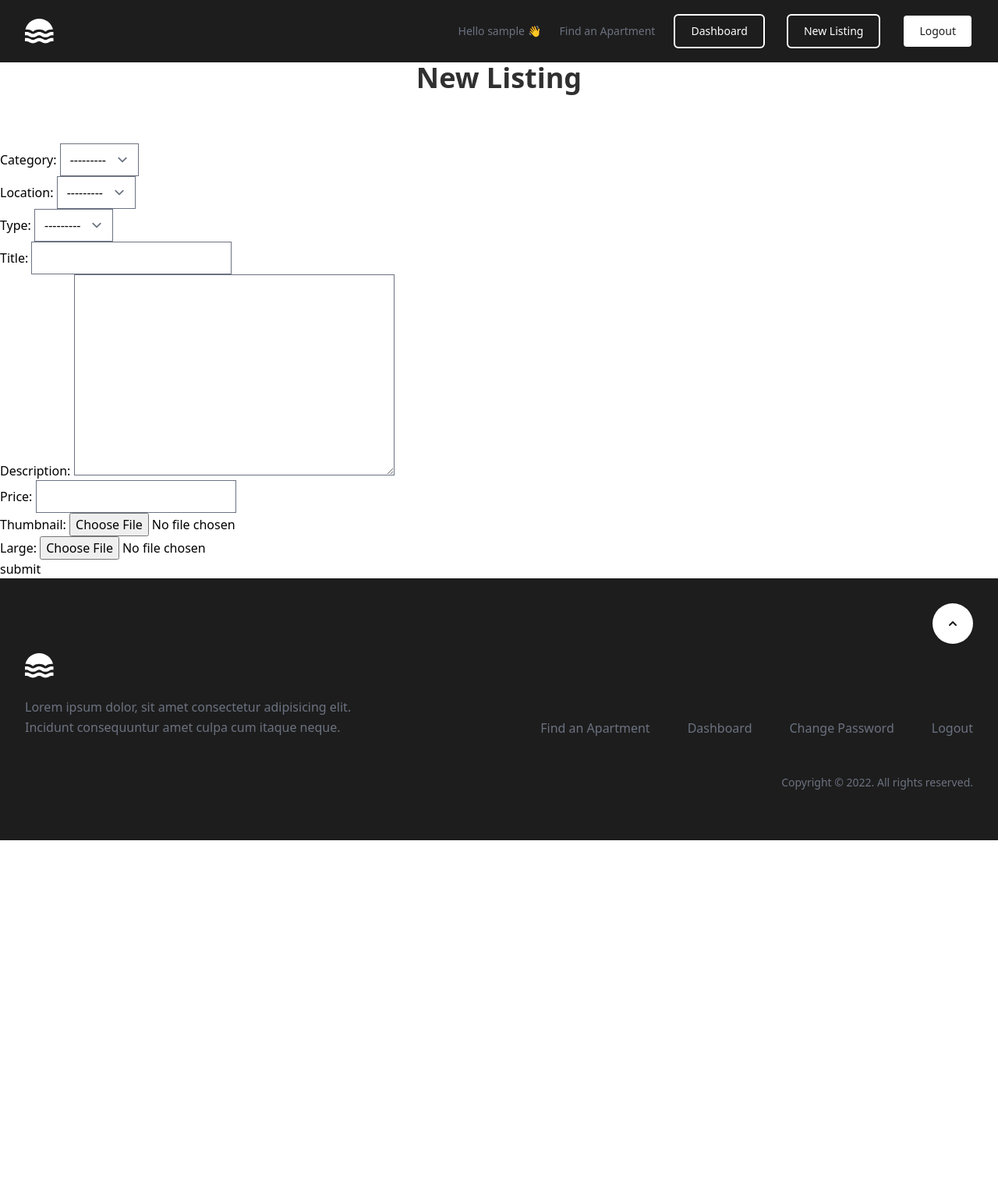
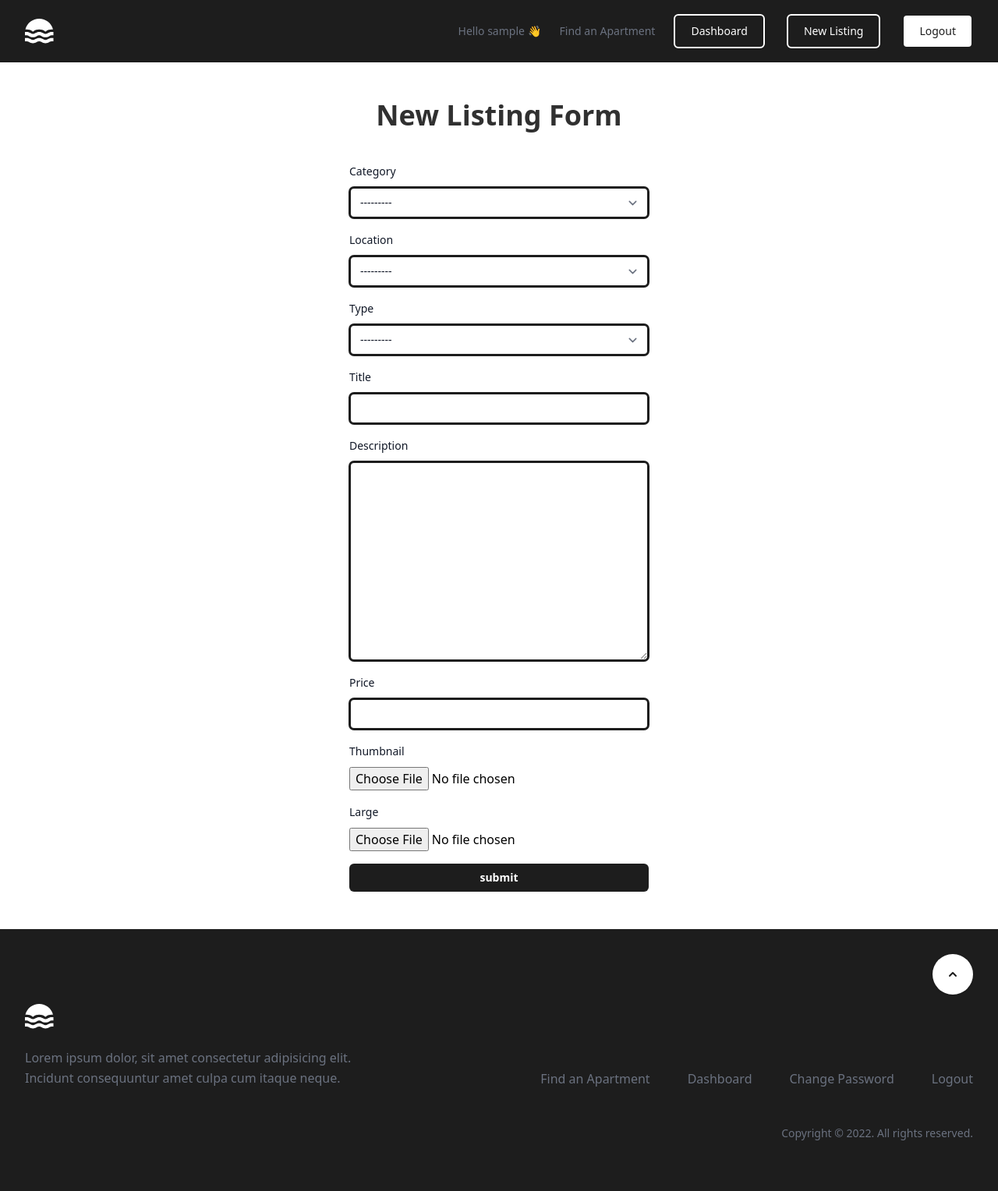
Before and after one commit to HarunaDev/realtor-marketplace, a Django app: page /listings/new/ in a window 1280 px wide. Shown: the whole page at 78% size. Before the commit the page ends 1078 px from the top, so only its background shows below. Run offline with Django 5.2, Linux system fonts and the light colour scheme; the visitor is signed in with stand-in values (Sample User, id 1); data that the repository does not hold is empty; some libraries are stand-ins or nearby versions.

Commit message:
styled new listing form

```diff
--- a/realagent/listing/forms.py
+++ b/realagent/listing/forms.py
@@ -1,11 +1,32 @@
 from django import forms
 from .models import Listing
 
+INPUT_CLASSES = "block w-full rounded-md border-2 border-[#1d1d1d] py-1.5 text-gray-900 shadow-sm ring-1 ring-[#1d1d1d] placeholder:text-gray-400 focus:outline-none focus:ring-2 focus:ring-[#1d1d1d] sm:text-sm sm:leading-6"
 class NewListingForm(forms.ModelForm):
     class Meta:
         model = Listing
         fields = ('category', 'location', 'type', 'title', 'description', 'price', 'thumbnail', 'large')
 
+        widgets = {
+                'category': forms.Select(attrs={
+                    'class': INPUT_CLASSES
+                }),
+                'location': forms.Select(attrs={
+                    'class': INPUT_CLASSES
+                }),
+                'type': forms.Select(attrs={
+                    'class': INPUT_CLASSES
+                }),
+                'title': forms.TextInput(attrs={
+                    'class': INPUT_CLASSES
+                }),
+                'description': forms.Textarea(attrs={
+                    'class': INPUT_CLASSES
+                }),
+                'price': forms.TextInput(attrs={
+                    'class': INPUT_CLASSES
+                }),
+            }
 class EditListingForm(forms.ModelForm):
     class Meta:
         model = Listing
--- a/realagent/listing/templates/listing/form.html
+++ b/realagent/listing/templates/listing/form.html
@@ -1,16 +1,28 @@
 {% extends 'core/base.html' %}
+{% load form_tags %}
 
 {% block title %}{{ title }}{% endblock %}
 
 {% block content %}
-<h1 class="font-bold text-4xl text-[#303030] mb-16 text-center">{{ title }}</h1>
+<div class="flex min-h-full flex-col justify-center px-6 py-12 lg:px-8">
+
     {% if account_type == 'seller' %}
-<form method="post" action="." enctype="multipart/form-data">
+    <h1 class="font-bold text-4xl text-[#303030] text-center">{{ title }}</h1>
+    <form class="mt-10 sm:mx-auto sm:w-full sm:max-w-sm" method="post" action="." enctype="multipart/form-data">
         {% csrf_token %}
 
-    <div>
+        <!-- <div class="flex flex-col justify-center gap-8">
             {{ form.as_p }}
+        </div> -->
+
+        {% for field in form %}
+        <div class="flex flex-col justify-between gap-2 mb-4">
+            <label class="block text-sm font-medium leading-6 text-gray-900" for="{{ field.id_for_label }}">
+                {{ field.label }}
+            </label>
+            {{field}}
         </div>
+
 
         {% if form.errors or form.non_field_errors %}
                 <div class="mb-3 p-6 bg-red-100 rounded-xl">
@@ -21,8 +33,8 @@
                     {{ form.non_field_errors }} <!-- errors not connected to form field -->
                 </div>
         {% endif %}
-
-    <button>submit</button>
+        {% endfor %}
+        <button class="flex w-full justify-center rounded-md bg-[#1d1d1d] px-3 py-1.5 text-sm font-semibold leading-6 text-white shadow-sm hover:bg-[#1d1d1d] focus-visible:outline focus-visible:outline-2 focus-visible:outline-offset-2 focus-visible:outline-[#1d1d1d]">submit</button>
 
     </form>
     {% else %}
@@ -38,4 +50,5 @@
     </div>
     </section>
     {% endif %}
+</div>
 {% endblock %}
--- a/realagent/listing/views.py
+++ b/realagent/listing/views.py
@@ -37,7 +37,7 @@ def new(request):
 
     return render(request, 'listing/form.html', {
         'form': form,
-        'title': 'New Listing',
+        'title': 'New Listing Form',
         'account_type': account_type,
     })
 
--- a/realagent/theme/static/css/dist/styles.css
+++ b/realagent/theme/static/css/dist/styles.css
@@ -877,10 +877,6 @@ select {
   margin-right: auto;
 }
 
-.mb-16 {
-  margin-bottom: 4rem;
-}
-
 .mb-3 {
   margin-bottom: 0.75rem;
 }
@@ -1072,6 +1068,10 @@ select {
 
 .gap-12 {
   gap: 3rem;
+}
+
+.gap-2 {
+  gap: 0.5rem;
 }
 
 .gap-4 {
```
Lines whose indentation alone changed are shown as unchanged.
